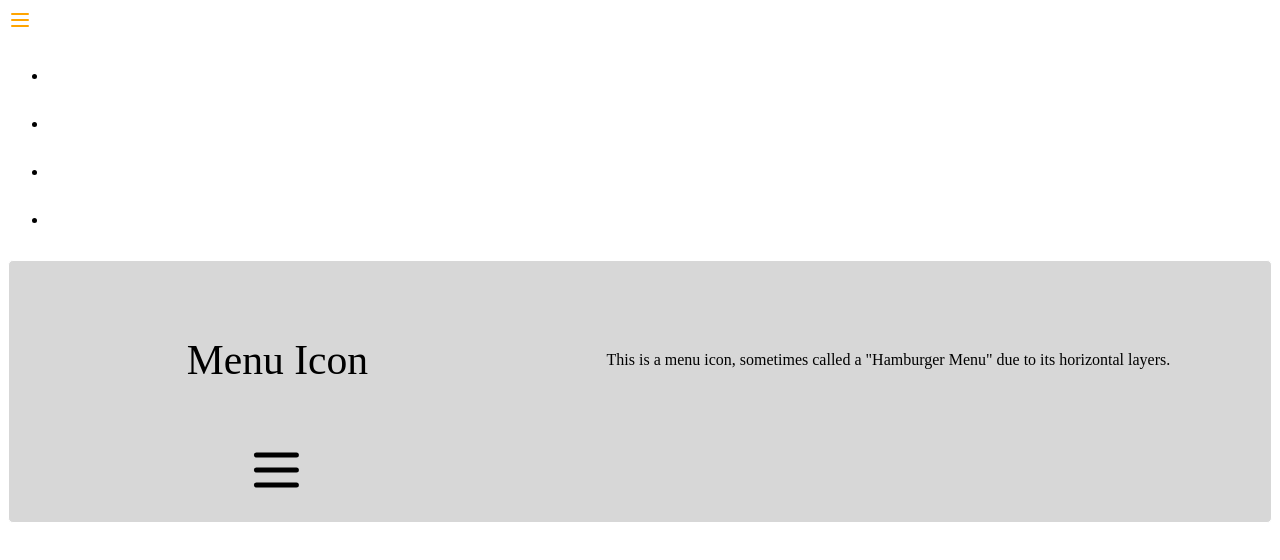
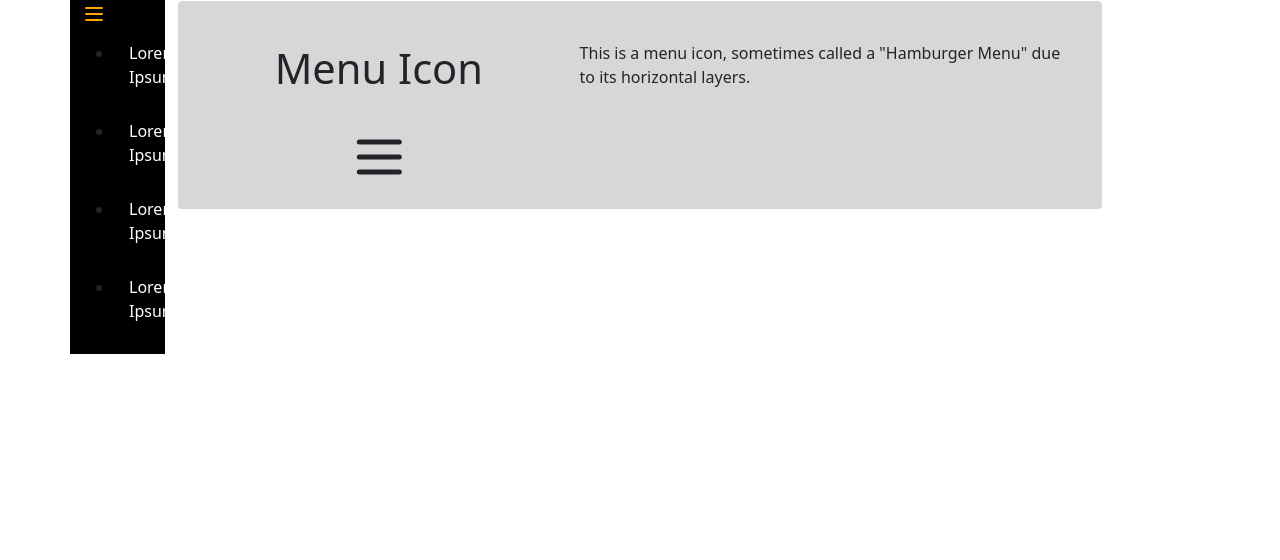
Before and after one commit to j-cleme/capstone_teaching-tech-lit, a Vue app: page / in a window 1280 px wide. Shown: the top 560 px of the page. Built offline with nearby package versions, Linux system fonts and the light colour scheme.

Commit message:
Added Bootstrap Functionality
Added Bootstrap

```diff
--- a/package.json
+++ b/package.json
@@ -8,6 +8,8 @@
     "lint": "eslint . --ext .vue,.js,.jsx,.cjs,.mjs --fix --ignore-path .gitignore"
   },
   "dependencies": {
+    "@popperjs/core": "^2.11.6",
+    "bootstrap": "^5.2.2",
     "lucide-vue-next": "^0.101.0",
     "vue": "^3.2.41"
   },
--- a/src/App.vue
+++ b/src/App.vue
@@ -24,8 +24,8 @@ export default {
 <template>
   <div class="container">
     <div class="row">
-      <Drawer class="columns-1"/>
-  <main class="columns-10 flex justify-center">
+      <Drawer class="col-1"/>
+  <main class="col-10 flex justify-center">
     <TeachingContainer :title="sections[0].title" :text-content="sections[0].textContent">
       <template>
         <Menu />
--- a/src/main.js
+++ b/src/main.js
@@ -1,6 +1,7 @@
 import { createApp } from "vue";
 import App from "./App.vue";
-
+import "bootstrap/dist/css/bootstrap.min.css";
+import "bootstrap";
 import "./assets/main.css";
 
 createApp(App).mount("#app");
```
Also changed, not shown: 1 other file (tests, documents, lock files or other folders).
